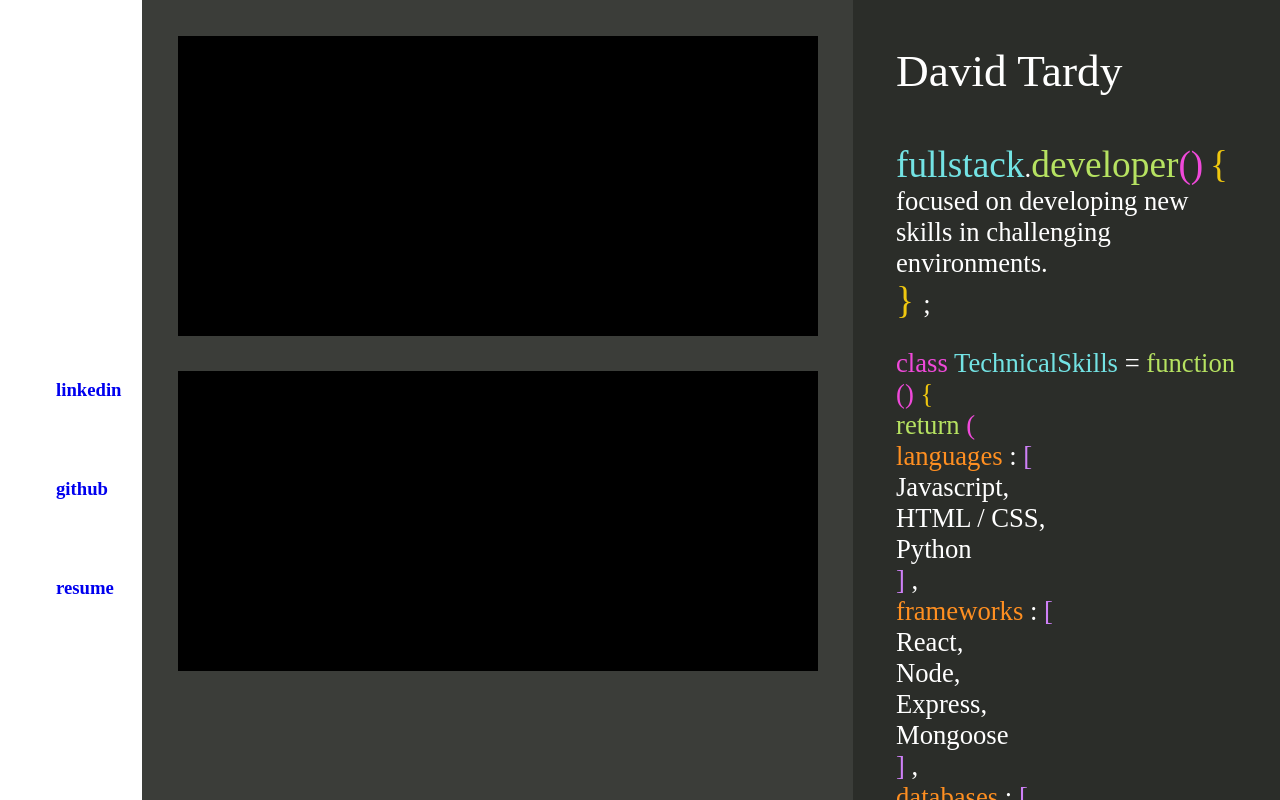
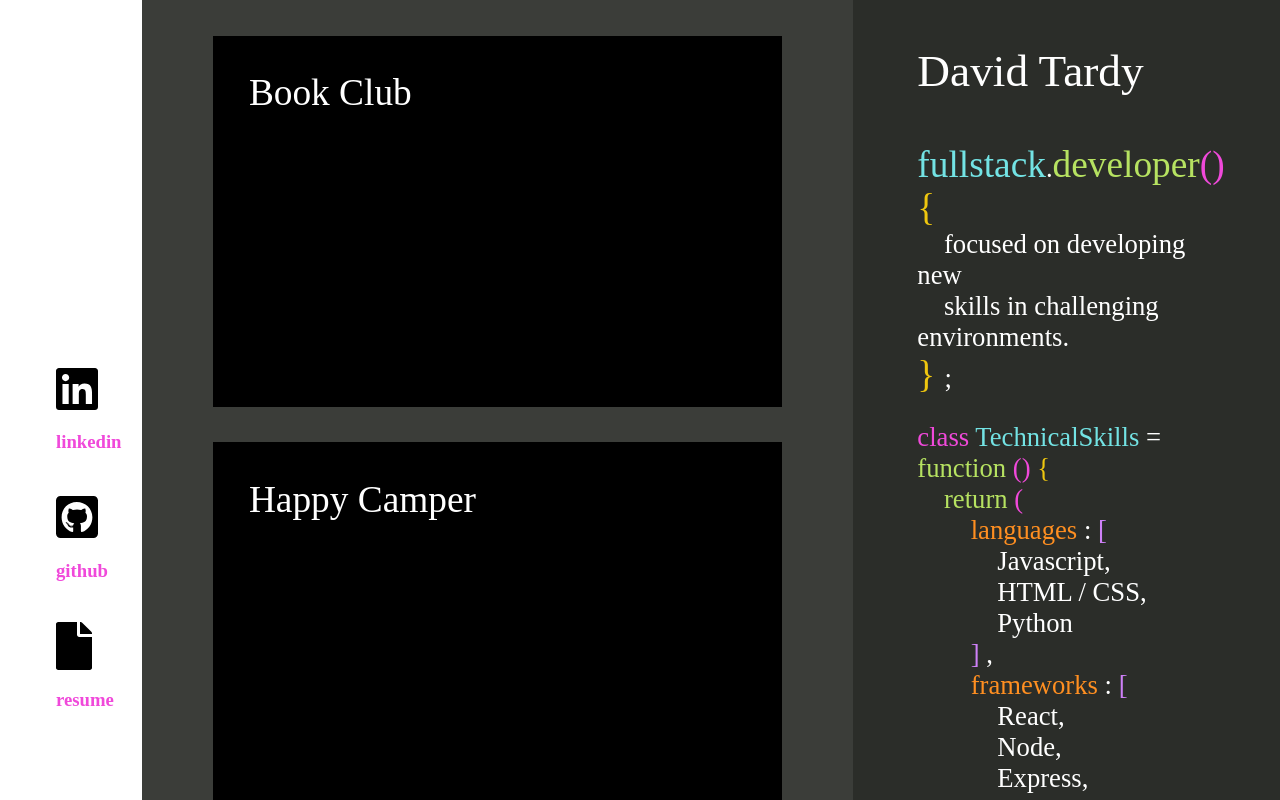
Before and after one commit to tardyparty/react-portfolio, a React (Create React App) app in the folder react-portfolio/: page / in a window 1280 px wide. Shown: the top 800 px of the page. Built offline with nearby package versions, Linux system fonts and the light colour scheme.

Commit message:
project div allows scroll and links updated

```diff
--- a/react-portfolio/package.json
+++ b/react-portfolio/package.json
@@ -4,7 +4,9 @@
   "private": true,
   "dependencies": {
     "@fortawesome/fontawesome-svg-core": "^1.2.26",
-    "@fortawesome/free-solid-svg-icons": "^5.12.0",
+    "@fortawesome/free-brands-svg-icons": "^5.12.1",
+    "@fortawesome/free-regular-svg-icons": "^5.12.1",
+    "@fortawesome/free-solid-svg-icons": "^5.12.1",
     "@fortawesome/react-fontawesome": "^0.1.8",
     "@testing-library/jest-dom": "^4.2.4",
     "@testing-library/react": "^9.4.0",
--- a/react-portfolio/src/App.css
+++ b/react-portfolio/src/App.css
@@ -8,6 +8,11 @@
 
 a {
     text-decoration: none;
+    color: black;
+}
+
+a:hover {
+    color: #f049da;
 }
 
 .sidebar {
@@ -26,18 +31,30 @@ a {
     margin: 5vh 7vh;
 }
 
+.linkicon h3 {
+    color: #f049da;
+}
+
 .main {
     background: #3b3d39;
     flex: 5;
 
 }
 
+.projectdiv {
+    max-height: 100vh;
+    overflow: scroll;
+}
+
 .project {
     position: relative;
-    width: 90%;
+    width: 70%;
     height: 300px;
     background: black;
     margin: 5% auto;
+    color: white;
+    padding: 5%;
+    font-size: 28pt;
 }
 
 .bio {
@@ -46,7 +63,7 @@ a {
 }
 
 .bioFunction {
-    width: 80%;
+    width: 70%;
     margin: 5vh auto;
     color: white;
     font-size: 20pt;
--- a/react-portfolio/src/App.js
+++ b/react-portfolio/src/App.js
@@ -1,7 +1,10 @@
 import React from 'react';
 import './app.css';
 
-// import Sidebar from "./components/sidebar";
+import { FontAwesomeIcon } from '@fortawesome/react-fontawesome'
+import { faFile } from "@fortawesome/free-solid-svg-icons";
+import { faLinkedin, faGithubSquare } from "@fortawesome/free-brands-svg-icons";
+
 
 function App() {
     return (
@@ -11,23 +14,21 @@ function App() {
             <div className="linkicon">
                 <a href="https://www.linkedin.com/in/davidtardy/"
                       target="_blank">
-                  <i className="fab fa-linkedin">
-                  </i>
+                  <FontAwesomeIcon icon={faLinkedin} size="3x"/>
                   <h3> linkedin </h3>
                 </a>
               </div>
               <div className="linkicon">
                 <a href="https://github.com/tardyparty"
                   target="_blank">
-                  <i class="fab fa-github-square"></i>
+                  <FontAwesomeIcon icon={faGithubSquare} size="3x"/>
                   <h3> github </h3>
                 </a>
               </div>
               <div className="linkicon">
                 <a href="https://docs.google.com/document/d/e/2PACX-1vTEx96y-lm3S0Xy5I7NuxJSDUuZOI26-ld1ESDcA8eOtKTmE3acX6eP-oSnWt29ltDIyIcDMA4zNO8J/pub"
                   target="_blank">
-                  <i class="far fa-file">
-                  </i>
+                  <FontAwesomeIcon icon={faFile} size="3x"/>
                   <h3> resume </h3>
                 </a>
               </div>
@@ -36,10 +37,16 @@ function App() {
         <div className="main">
           <div className="projectdiv">
             <div className="project">
-
+              Book Club
             </div>
             <div className="project">
-
+              Happy Camper
+            </div>
+            <div className="project">
+              Clicky Game
+            </div>
+            <div className="project">
+              MedSched
             </div>
           </div>
         </div>
@@ -49,31 +56,31 @@ function App() {
             <p>
               <em className="blue title">fullstack</em>.<em className="green title">developer</em>
               <em className="pink title">()</em> <em className="yellow title"> {"{"} </em> <br></br>
-              focused on developing new <br></br>
-              skills in challenging environments. <br></br>
+              &emsp;focused on developing new <br></br>
+              &emsp;skills in challenging environments. <br></br>
               <em className="yellow title"> {"}"} </em> ;
             </p>
             <p>
               <em className="pink"> class </em> <em className="blue"> TechnicalSkills </em>
               = <em className="green"> function</em> <em className="pink">() </em>
               <em className="yellow">{"{"}</em> <br></br>
-              <em className="green">return </em> <em className="pink">(</em><br></br>
-                <em className="orange">languages</em> : <em className="purple"> [ </em><br></br>
-              Javascript, <br></br>
-              HTML / CSS, <br></br>
-              Python <br></br>
-              <em className="purple">]</em> , <br></br>
-              <em className="orange">frameworks</em> : <em className="purple"> [ </em><br></br>
-              React, <br></br>
-              Node, <br></br>
-              Express, <br></br>
-              Mongoose <br></br>
-              <em className="purple">]</em> , <br></br>
-              <em className="orange">databases</em> : <em className="purple"> [ </em><br></br>
-              MongoDB, <br></br>
-              MySQL <br></br>
-              <em className="purple">]</em><br></br>
-              <em className="purple">)</em><br></br>
+              &emsp;<em className="green">return </em> <em className="pink">(</em><br></br>
+              &emsp;&emsp;<em className="orange">languages</em> : <em className="purple"> [ </em><br></br>
+              &emsp;&emsp;&emsp;Javascript, <br></br>
+              &emsp;&emsp;&emsp;HTML / CSS, <br></br>
+              &emsp;&emsp;&emsp;Python <br></br>
+              &emsp;&emsp;<em className="purple">]</em> , <br></br>
+              &emsp;&emsp;<em className="orange">frameworks</em> : <em className="purple"> [ </em><br></br>
+              &emsp;&emsp;&emsp;React, <br></br>
+              &emsp;&emsp;&emsp;Node, <br></br>
+              &emsp;&emsp;&emsp;Express, <br></br>
+              &emsp;&emsp;&emsp;Mongoose <br></br>
+              &emsp;&emsp;<em className="purple">]</em> , <br></br>
+              &emsp;&emsp;<em className="orange">databases</em> : <em className="purple"> [ </em><br></br>
+              &emsp;&emsp;&emsp;MongoDB, <br></br>
+              &emsp;&emsp;&emsp;MySQL <br></br>
+              &emsp;&emsp;<em className="purple">]</em><br></br>
+              &emsp;<em className="purple">)</em><br></br>
               <em className="yellow">{"}"}</em>;
             </p>
           </div>
```
Also changed, not shown: 1 other file (tests, documents, lock files or other folders).
